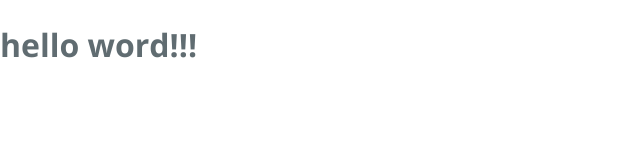
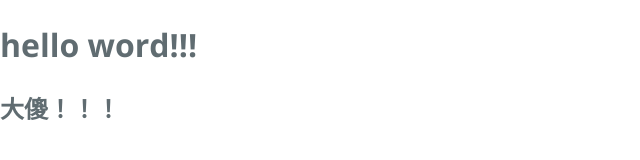
Before and after one commit to Santa8888/Business, a plain HTML site: page index.html in a window 1280 px wide. Shown: the whole page, without its empty margins (0-640 px from the left). Drawn offline with nearby package versions, Linux system fonts and the light colour scheme.

Commit message:
Update index.html

```diff
--- a/index.html
+++ b/index.html
@@ -12,6 +12,6 @@
   <body>
 
     <h1>hello word!!!</h1>
-
+    <h2>大傻！！！</h2>
   </body>
 </html>
```
